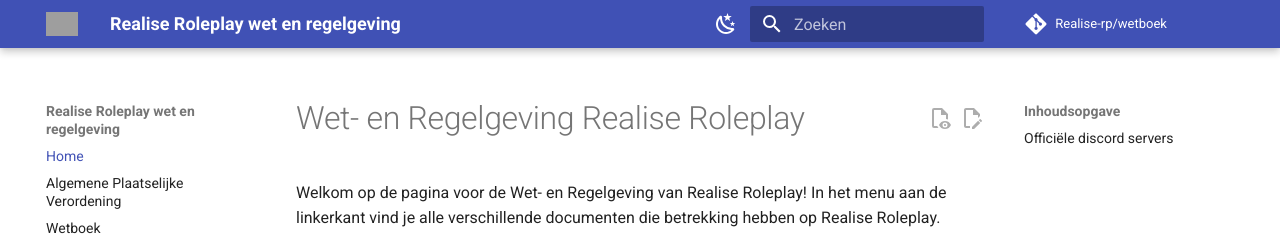
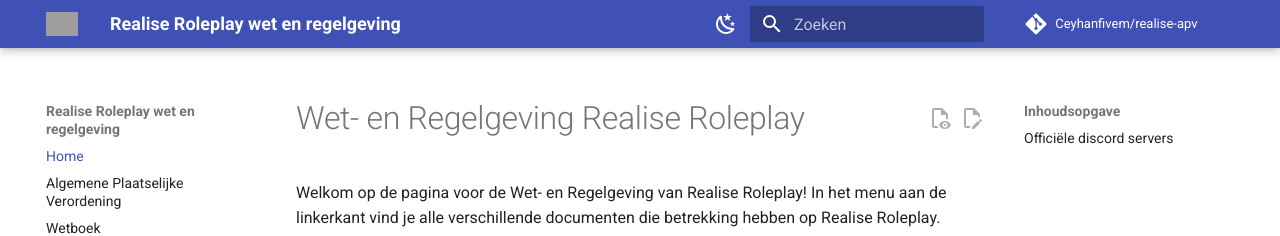
Before and after one commit to Ceyhanfivem/realise-apv, an MkDocs documentation site: the page built from docs/index.md, in a window 1280 px wide. Shown: the top 236 px of the page. Built offline with MkDocs 1.6.1 and Material for MkDocs 9.7.7, drawn with Linux system fonts in a browser that asks for light colours; comment, search, counter and statistics services are not loaded; grey boxes are pictures that could not be loaded.

Commit message:
fix: update edit repository

```diff
--- a/mkdocs.yml
+++ b/mkdocs.yml
@@ -1,18 +1,18 @@
 # Project information
 site_name: Realise Roleplay wet en regelgeving
 site_url: 'https://wetboek.Realiseroleplay.com/'
-site_description: 'Wet en regelgeving van Realise Roleplay roleplay'
+site_description: 'Wet en regelgeving van Realise Roleplay'
 site_author: 'Realise Roleplay'
 
 # Copyright
 copyright: Copyright &copy; 2019 - 2022 Realise Roleplay
 
 # Repository
-repo_url: 'https://github.com/Realise-rp/wet-en-regelgeving/'
-repo_name: 'Realise-rp/wetboek'
+repo_url: 'https://github.com/Ceyhanfivem/realise-apv'
+repo_name: 'Ceyhanfivem/realise-apv'
 edit_uri: 'edit/pre-release/docs/'
 
-google_analytics: ['UA-167800475-3', 'wetboek.Realiseroleplay.com']
+google_analytics: ['UA-167800475-3', 'wetboek.realiseroleplay.com']
 
 # Congiguration
 theme:
```
